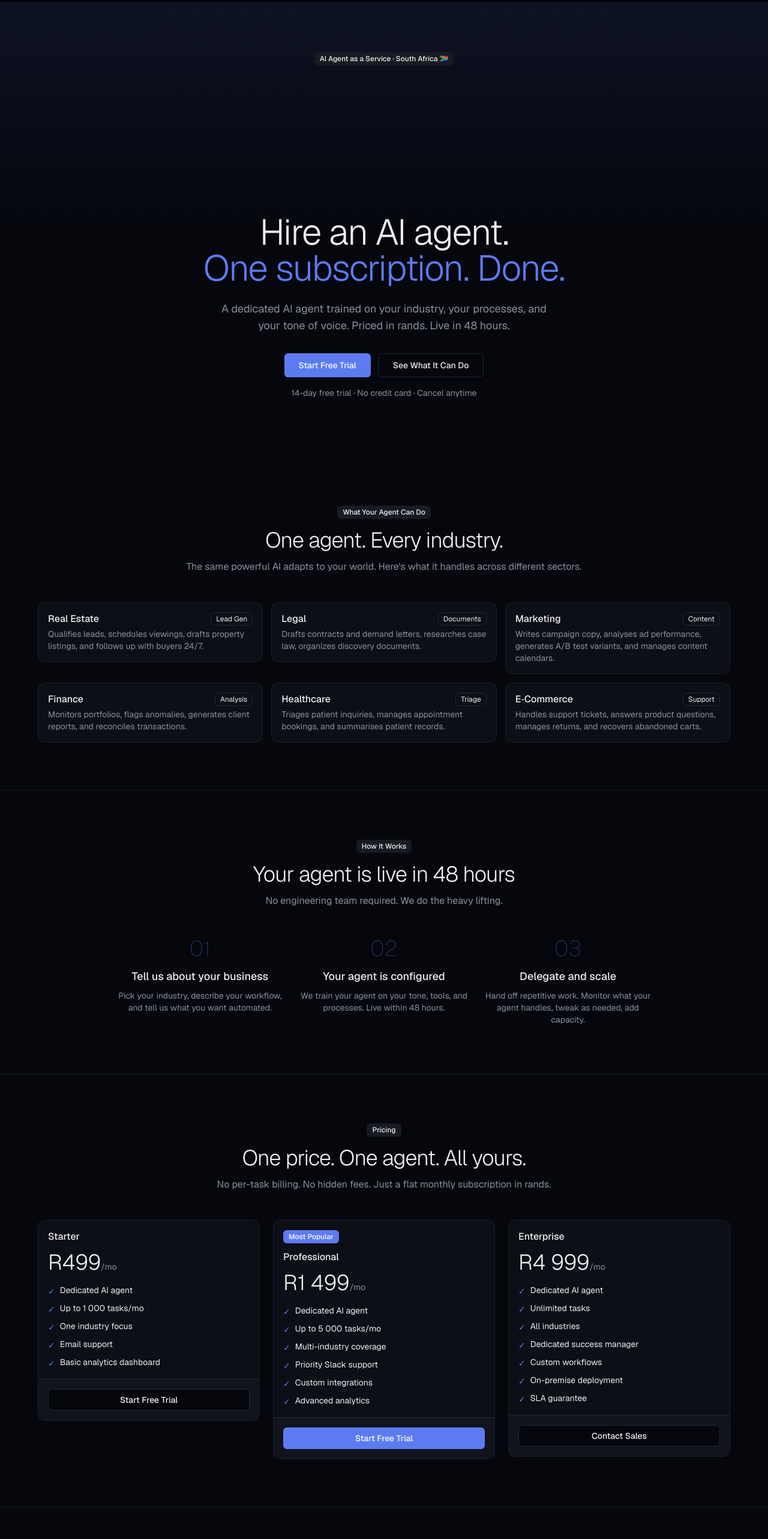
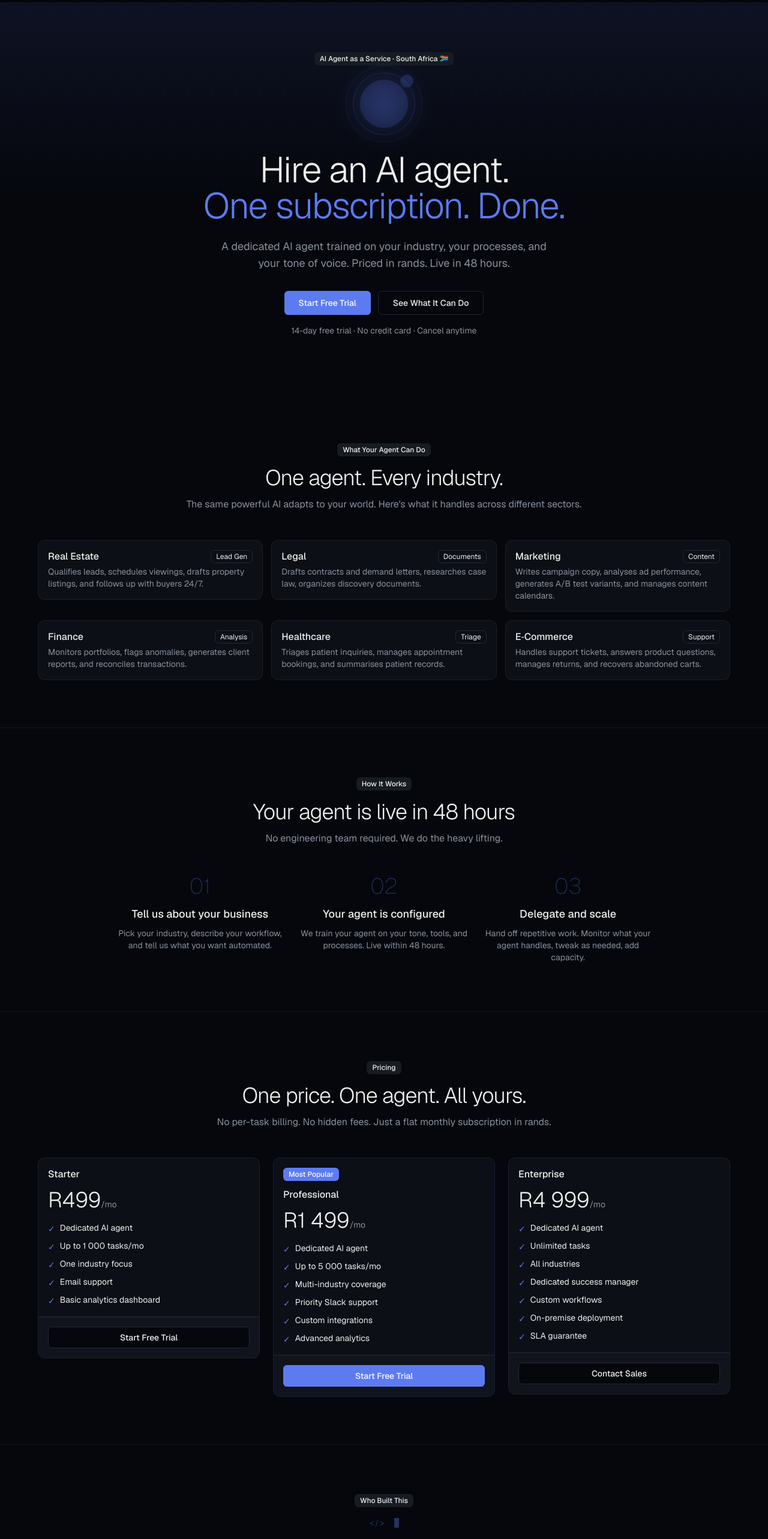
Before and after one commit to moonshotdynamics/agents-as-a-service, a Next.js app: page / in a window 1280 px wide. Shown: the part 60-2626 px from the top of the page at 60% size. Built offline with nearby package versions, Linux system fonts and the light colour scheme.

Commit message:
Replace broken Lottie with CSS animated orb + code cursor

```diff
--- a/package.json
+++ b/package.json
@@ -13,7 +13,6 @@
     "class-variance-authority": "^0.7.1",
     "clsx": "^2.1.1",
     "framer-motion": "^12.42.2",
-    "lottie-react": "^2.4.1",
     "lucide-react": "^1.24.0",
     "next": "16.2.10",
     "react": "19.2.4",
--- a/public/animations/code.json
+++ /dev/null
@@ -1 +0,0 @@
-{"v":"5.5.7","fr":24,"ip":0,"op":72,"w":120,"h":40,"nm":"Code","ddd":0,"assets":[],"layers":[{"ddd":0,"ind":1,"ty":4,"nm":"Cursor","sr":1,"ks":{"o":{"a":1,"k":[{"t":0,"s":[100]},{"t":36,"s":[0]},{"t":72,"s":[100]}]},"p":{"a":0,"k":[100,20,0]},"s":{"a":0,"k":[100,100,100]}},"shapes":[{"ty":"rc","p":{"a":0,"k":[0,0]},"s":{"a":0,"k":[3,16]},"r":{"a":0,"k":1},"nm":"Cursor"},{"ty":"fl","c":{"a":0,"k":[0.55,0.38,0.85,1]},"o":{"a":0,"k":100},"nm":"Fill"}]},{"ddd":0,"ind":2,"ty":4,"nm":"Line 1","sr":1,"ks":{"o":{"a":0,"k":20},"p":{"a":0,"k":[60,12,0]},"s":{"a":0,"k":[100,100,100]}},"shapes":[{"ty":"rc","p":{"a":0,"k":[0,0]},"s":{"a":0,"k":[100,3]},"r":{"a":0,"k":2},"nm":"Line"},{"ty":"fl","c":{"a":0,"k":[0.55,0.38,0.85,1]},"o":{"a":0,"k":100},"nm":"Fill"}]},{"ddd":0,"ind":3,"ty":4,"nm":"Line 2","sr":1,"ks":{"o":{"a":0,"k":15},"p":{"a":0,"k":[60,24,0]},"s":{"a":0,"k":[100,100,100]}},"shapes":[{"ty":"rc","p":{"a":0,"k":[0,0]},"s":{"a":0,"k":[70,3]},"r":{"a":0,"k":2},"nm":"Line"},{"ty":"fl","c":{"a":0,"k":[0.55,0.38,0.85,1]},"o":{"a":0,"k":100},"nm":"Fill"}]},{"ddd":0,"ind":4,"ty":4,"nm":"Line 3","sr":1,"ks":{"o":{"a":1,"k":[{"t":0,"s":[15]},{"t":36,"s":[5]},{"t":72,"s":[15]}]},"p":{"a":0,"k":[60,32,0]},"s":{"a":0,"k":[100,100,100]}},"shapes":[{"ty":"rc","p":{"a":0,"k":[0,0]},"s":{"a":0,"k":[50,3]},"r":{"a":0,"k":2},"nm":"Line"},{"ty":"fl","c":{"a":0,"k":[0.55,0.38,0.85,1]},"o":{"a":0,"k":100},"nm":"Fill"}]}]}
--- a/src/app/page.tsx
+++ b/src/app/page.tsx
@@ -2,9 +2,6 @@
 
 import { useRef } from "react";
 import { motion, useInView } from "framer-motion";
-import Lottie from "lottie-react";
-import aiHeroAnimation from "../../public/animations/ai-hero.json";
-import codeAnimation from "../../public/animations/code.json";
 import { Button } from "@/components/ui/button";
 import {
   Card,
@@ -137,8 +134,14 @@ export default function Home() {
             transition={{ duration: 0.8, ease: [0.25, 0.46, 0.45, 0.94] }}
           >
             <Badge variant="secondary" className="mb-6">AI Agent as a Service · South Africa 🇿🇦</Badge>
-            <div className="mx-auto mb-8 w-40 sm:w-48">
-              <Lottie animationData={aiHeroAnimation} loop autoplay />
+            <div className="mx-auto mb-10 flex items-center justify-center">
+              <div className="relative">
+                <div className="size-20 rounded-full bg-primary/20 animate-pulse" />
+                <div className="absolute inset-0 size-20 rounded-full bg-primary/30 blur-xl animate-pulse" />
+                <div className="absolute inset-[-12px] rounded-full border border-primary/20 animate-spin" style={{ animationDuration: "8s" }} />
+                <div className="absolute inset-[-24px] rounded-full border border-primary/10 animate-spin" style={{ animationDuration: "12s", animationDirection: "reverse" }} />
+                <div className="absolute -top-1 -right-1 size-3 rounded-full bg-primary animate-ping" />
+              </div>
             </div>
             <h1 className="text-4xl font-light tracking-tight sm:text-5xl lg:text-6xl">
               Hire an AI agent.<br />
@@ -230,8 +233,9 @@ export default function Home() {
         <Section className="border-t border-border/50 px-4 py-20">
           <div className="mx-auto max-w-3xl text-center">
             <Badge variant="secondary" className="mb-4">Who Built This</Badge>
-            <div className="mx-auto mb-8 w-32">
-              <Lottie animationData={codeAnimation} loop autoplay />
+            <div className="mx-auto mb-8 flex items-center justify-center gap-4 text-primary/40 font-mono text-sm">
+              <span className="animate-pulse">&lt;/&gt;</span>
+              <span className="inline-block w-2 h-4 bg-primary/60 animate-pulse" style={{ animationDuration: "1s" }} />
             </div>
             <h2 className="text-3xl font-light tracking-tight sm:text-4xl">
               This website was built by an AI agent.
```
Also changed, not shown: public/animations/ai-hero.json (deleted, +0 -1 lines), 1 other file (tests, documents, lock files or other folders).
